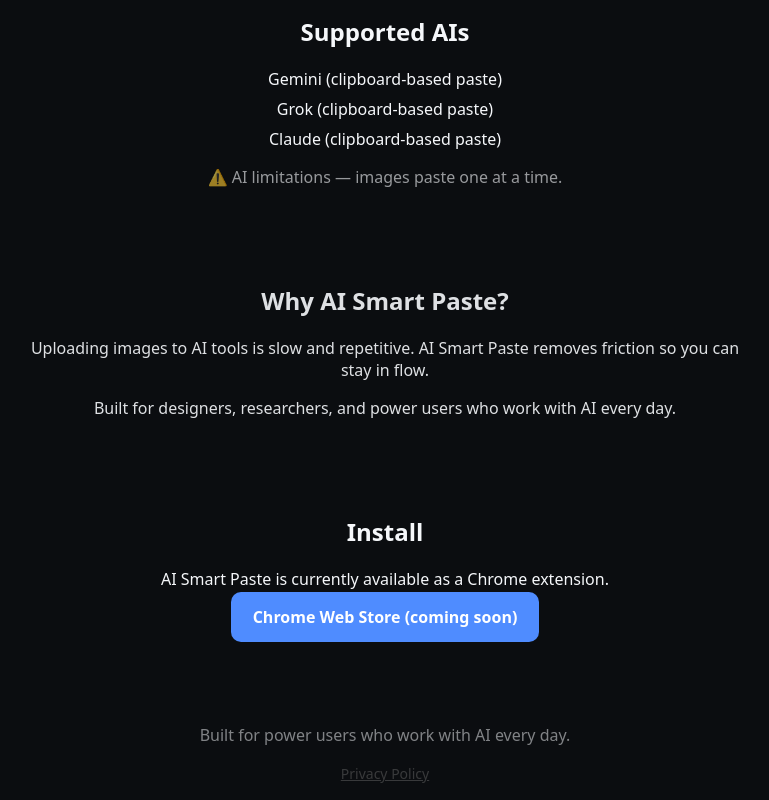
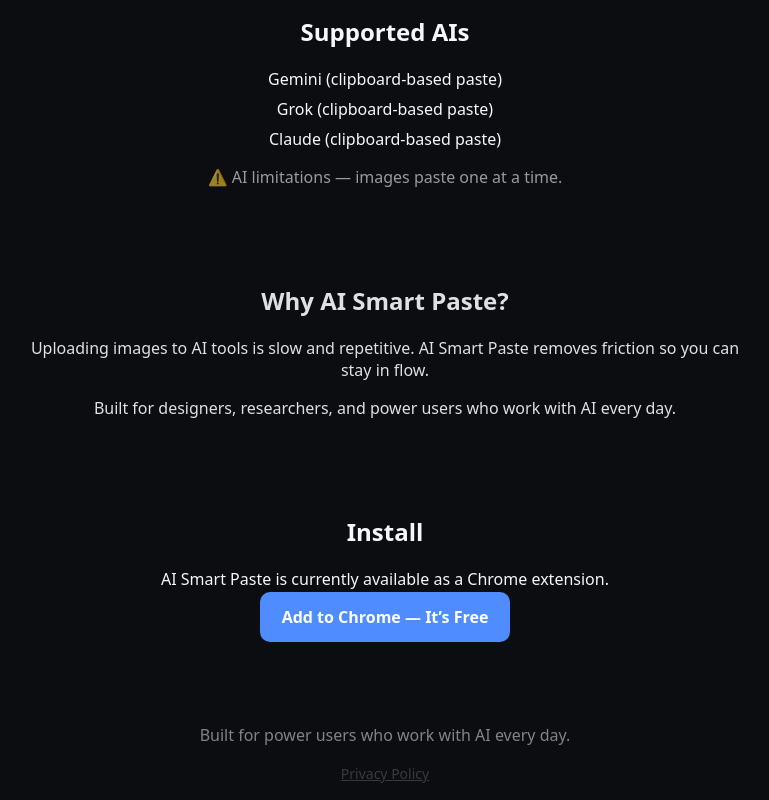
Before and after one commit to uqurreshi34-dev/ai-smart-paste-site, a React (Vite) app: page / in a window 1280 px wide. Shown: the part 1159-1959 px from the top of the page, without its empty margins (255-1024 px from the left). Built offline with nearby package versions, Linux system fonts and the light colour scheme.

Commit message:
Add Chrome web store link to button

```diff
--- a/src/App.tsx
+++ b/src/App.tsx
@@ -120,20 +120,13 @@
           AI Smart Paste is currently available as a Chrome extension.
         </p>
 
-        {/* <a
-          href="https://chrome.google.com/webstore/detail/EXTENSION_ID"
+        <a
+          href="https://chrome.google.com/webstore/detail/jjnjhnigfaipdoddnlgmpmoicedfmgkh"
           className="primary"
           target="_blank"
           rel="noopener noreferrer"
         >
           Add to Chrome — It’s Free
-        </a> */}
-
-        <a
-          href="#"
-          className="primary"
-        >
-          Chrome Web Store (coming soon)
         </a>
       </section>
 
```
